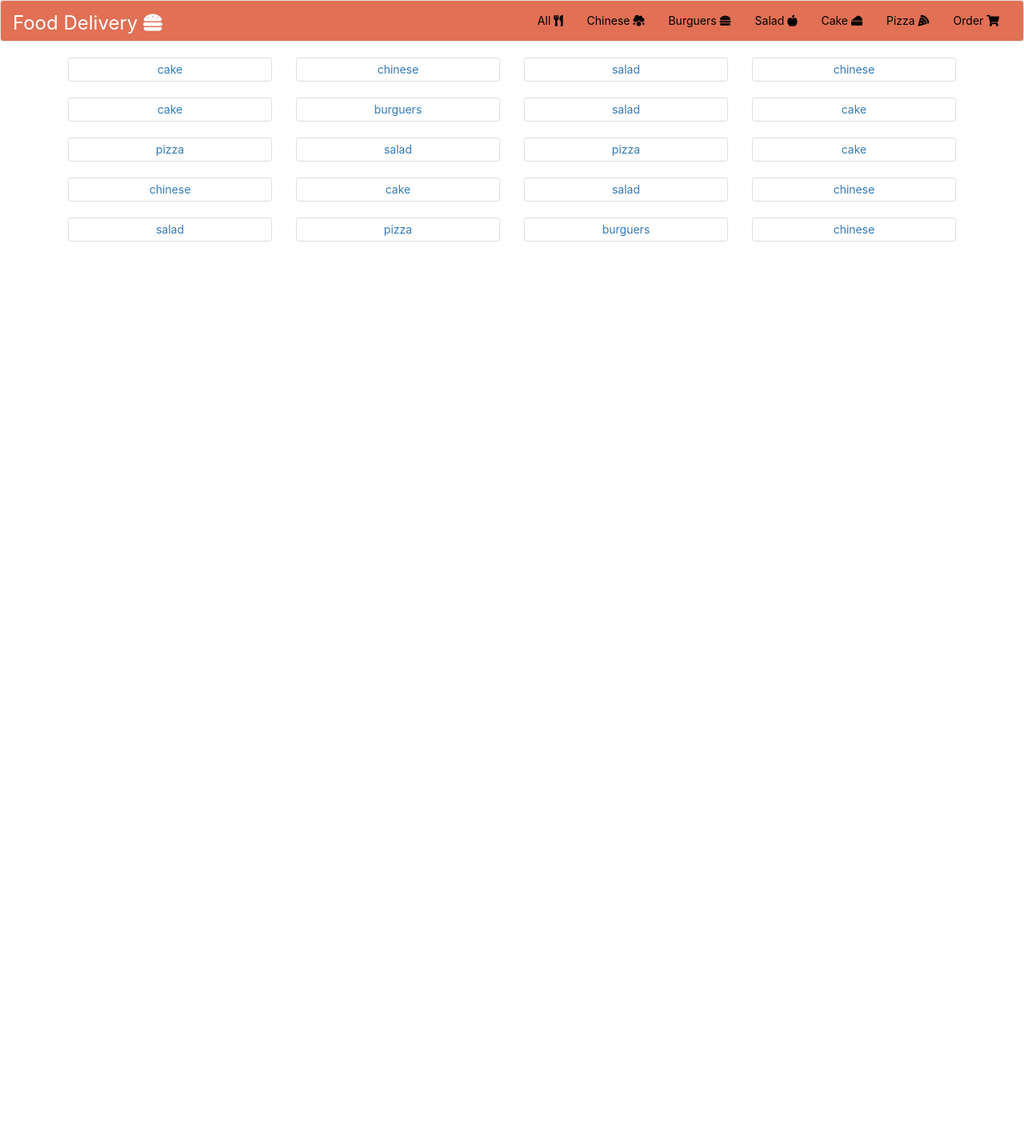
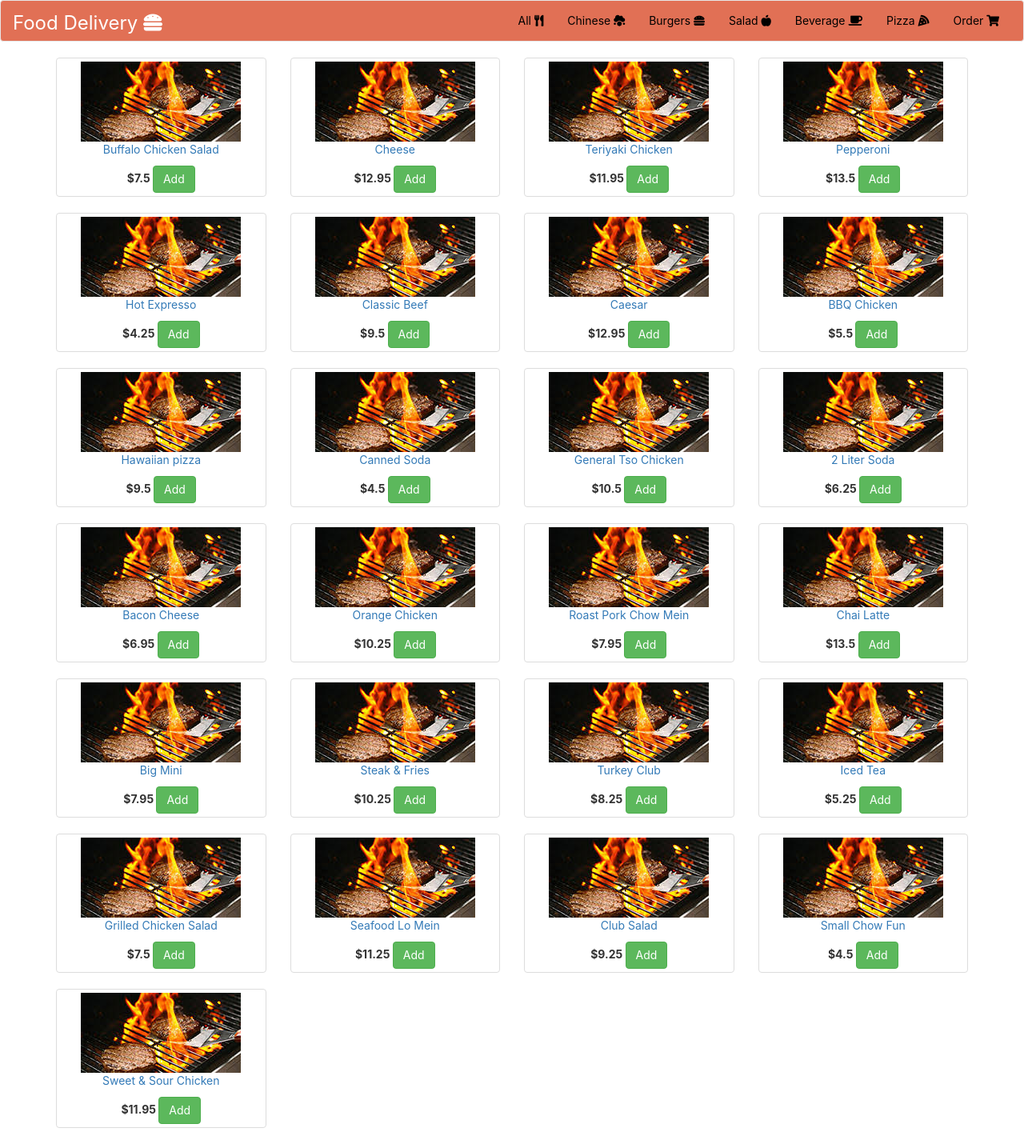
Before and after one commit to matheusjustino/upplify-frontend, a React (Create React App) app: page / in a window 1280 px wide. Shown: the whole page at 80% size. Before the commit the page ends 800 px from the top, so only its background shows below. Built offline with nearby package versions, Linux system fonts and the light colour scheme; data requests are answered from the project's data file.

Commit message:
filter items by cuisine

```diff
--- a/package.json
+++ b/package.json
@@ -11,6 +11,7 @@
     "@types/react-router-dom": "^4.3.4",
     "bootstrap": "^4.3.1",
     "jquery": "^3.4.1",
+    "json-server": "^0.15.0",
     "popper.js": "^1.15.0",
     "react": "^16.9.0",
     "react-bootstrap": "^1.0.0-beta.10",
@@ -20,6 +21,7 @@
   },
   "scripts": {
     "start": "react-scripts start",
+    "dev": "(cd src && cd .. && json-server public/db.json --port 3001) && json-server public/db.json --port 3001",
     "build": "react-scripts build",
     "test": "react-scripts test",
     "eject": "react-scripts eject"
--- /dev/null
+++ b/public/db.json
@@ -0,0 +1,179 @@
+{
+	"food": [
+		{
+			"id": "49642c9a-1155-46c0-9ef1-a8e4a6a08d41",
+			"title": "Buffalo Chicken Salad",
+			"price": 7.50,
+			"cuisine": "salad",
+			"sku": "images"
+		},
+		{
+			"id": "4c2404b8-4ef5-4dce-babd-5b67f57fb39e",
+			"title": "Cheese",
+			"price": 12.95,
+			"cuisine": "pizza",
+			"sku": "images"
+		},
+		{
+			"id": "1f4ff66d-cd4d-4ed6-8006-7fb89acf7d51",
+			"title": "Teriyaki Chicken",
+			"price": 11.95,
+			"cuisine": "chinese",
+			"sku": "images"
+		},
+		{
+			"id": "1fdd6457-34f4-4026-adc1-7df19e52777a",
+			"title": "Pepperoni",
+			"price": 13.50,
+			"cuisine": "pizza",
+			"sku": "images"
+		},
+		{
+			"id": "ca1da03e-679d-4b2f-a018-d153b1bb0c17",
+			"title": "Hot Expresso",
+			"price": 4.25,
+			"cuisine": "beverage",
+			"sku": "images"
+		},
+		{
+			"id": "19bf3107-2971-423b-a927-c6cb8f9cfb89",
+			"title": "Classic Beef",
+			"price": 9.50,
+			"cuisine": "Burgers",
+			"sku": "images"
+		},
+		{
+			"id": "b93bd032-0b82-4676-91a5-05f770feddc0",
+			"title": "Caesar",
+			"price": 12.95,
+			"cuisine": "salad",
+			"sku": "images"
+		},
+		{
+			"id": "3a472318-025c-49fb-a8d0-372ba8d5388c",
+			"title": "BBQ Chicken",
+			"price": 5.50,
+			"cuisine": "pizza",
+			"sku": "images"
+		},
+		{
+			"id": "5gr72318-025c-efa9-4379-372baa4g38zw",
+			"title": "Hawaiian pizza",
+			"price": 9.50,
+			"cuisine": "pizza",
+			"sku": "images"
+		},
+		{
+			"id": "c74d8225-7a5d-4d50-9a7b-09cd6e30c1a9",
+			"title": "Canned Soda",
+			"price": 4.50,
+			"cuisine": "beverage",
+			"sku": "images"
+		},
+		{
+			"id": "ee251f63-efa9-4379-a57b-d5120b03f1c7",
+			"title": "General Tso Chicken",
+			"price": 10.50,
+			"cuisine": "chinese",
+			"sku": "images"
+		},
+		{
+			"id": "c0a52421-d081-497d-af26-acaffbb2ba50",
+			"title": "2 Liter Soda",
+			"price": 6.25,
+			"cuisine": "beverage",
+			"sku": "images"
+		},
+		{
+			"id": "d0111f15-30f1-4e30-885d-361a3698d28f",
+			"title": "Bacon Cheese",
+			"price": 6.95,
+			"cuisine": "Burgers",
+			"sku": "images"
+		},
+		{
+			"id": "b5500b82-c60a-4c12-9645-7ebca78b5e72",
+			"title": "Orange Chicken",
+			"price": 10.25,
+			"cuisine": "chinese",
+			"sku": "images"
+		},
+		{
+			"id": "1e8bc522-10dd-4d4a-9544-b5b58415c810",
+			"title": "Roast Pork Chow Mein",
+			"price": 7.95,
+			"cuisine": "chinese",
+			"sku": "images"
+		},
+		{
+			"id": "083112eb-6414-4611-aeee-fc73dbe1db0d",
+			"title": "Chai Latte",
+			"price": 13.50,
+			"cuisine": "beverage",
+			"sku": "images"
+		},
+		{
+			"id": "90a4d500-4ba9-4d6a-b45f-5b05c44f1c53",
+			"title": "Big Mini",
+			"price": 7.95,
+			"cuisine": "Burgers",
+			"sku": "images"
+		},
+		{
+			"id": "a56a19e5-1734-4cf3-ae65-c784e89f881b",
+			"title": "Steak & Fries",
+			"price": 10.25,
+			"cuisine": "Burgers",
+			"sku": "images"
+		},
+		{
+			"id": "d978f89d-cfc9-43ae-9117-190e54d77542",
+			"title": "Turkey Club",
+			"price": 8.25,
+			"cuisine": "Burgers",
+			"sku": "images"
+		},
+		{
+			"id": "ae859887-bd68-4670-aba7-69b1c2306aef",
+			"title": "Iced Tea",
+			"price": 5.25,
+			"cuisine": "beverage",
+			"sku": "images"
+		},
+		{
+			"id": "9c5909cf-cc27-4966-9a1f-606d6c84e15c",
+			"title": "Grilled Chicken Salad",
+			"price": 7.50,
+			"cuisine": "salad",
+			"sku": "images"
+		},
+		{
+			"id": "2e740be7-6412-498e-bd87-fb6893e68778",
+			"title": "Seafood Lo Mein",
+			"price": 11.25,
+			"cuisine": "chinese",
+			"sku": "images"
+		},
+		{
+			"id": "f80eeb0e-5d40-407a-96d8-dc2336d268c7",
+			"title": "Club Salad",
+			"price": 9.25,
+			"cuisine": "salad",
+			"sku": "images"
+		},
+		{
+			"id": "bba04376-582e-461b-8628-abce95cbdacc",
+			"title": "Small Chow Fun",
+			"price": 4.50,
+			"cuisine": "chinese",
+			"sku": "images"
+		},
+		{
+			"id": "09f184a9-11d3-4376-b2e9-0325eb75c8a0",
+			"title": "Sweet & Sour Chicken",
+			"price": 11.95,
+			"cuisine": "chinese",
+			"sku": "images"
+		}
+	]
+}
--- a/src/components/nav/Navbar.tsx
+++ b/src/components/nav/Navbar.tsx
@@ -1,70 +1,70 @@
 /* eslint-disable */
 import React from 'react';
-import NavItem from './NavItem';
+import Products from './Products';
+import Util from './Util';
 
 interface myProps { }
 interface myState {
-    renderItem: string,
-    itens: any,
-    bool: boolean
+    renderItems: string,
+    bool: boolean,
+    products?: any
 }
 export default class Navbar extends React.Component<myProps, myState> {
 
     constructor(props: myProps) {
         super(props);
         this.state = {
-            renderItem: "All",
-            itens: [{ p: 8, id: 0, name: 'cake' }, { p: 17, id: 1, name: 'chinese' }, { p: 4, id: 2, name: 'salad' }, { p: 20, id: 3, name: 'chinese' }, { p: 5, id: 4, name: 'cake' }, { p: 16, id: 5, name: 'burguers' }, { p: 0, id: 6, name: 'salad' }, { p: 2, id: 7, name: 'cake' }, { p: 3, id: 8, name: 'pizza' }, { p: 2, id: 9, name: 'salad' }, { p: 4, id: 10, name: 'pizza' }, { p: 11, id: 11, name: 'cake' }, { p: 20, id: 12, name: 'chinese' }, { p: 5, id: 13, name: 'cake' }, { p: 1, id: 14, name: 'salad' }, { p: 14, id: 15, name: 'chinese' }, { p: 11, id: 16, name: 'salad' }, { p: 4, id: 17, name: 'pizza' }, { p: 1, id: 18, name: 'burguers' }, { p: 5, id: 19, name: 'chinese' }],
-            bool: true
+            renderItems: "All",
+            bool: true,
+            products: []
         }
-        this.printItem = this.printItem.bind(this);
+        this.renderItems = this.renderItems.bind(this);
     }
 
-    async openSideBar() {
+    async componentDidMount() {
+        const initItems = await Util.getAllItems();
+        this.setState({
+            products: initItems
+        });
+    }
+
+    handleAddToCart() {
+
+    }
+
+    openSideBar() {
         let mySidebar: any = document.getElementById("mySidebar");
         if (this.state.bool) {
             mySidebar.style.width = "300px";
-            await this.setState({ bool: !this.state.bool });
+            this.setState({ bool: !this.state.bool });
         } else {
             mySidebar.style.width = "0px";
-            await this.setState({ bool: !this.state.bool });
+            this.setState({ bool: !this.state.bool });
         }
     }
 
-    async closeSideBar() {
+    closeSideBar() {
         let mySidebar: any = document.getElementById("mySidebar");
         mySidebar.style.width = "0px";
-        await this.setState({ bool: !this.state.bool });
+        this.setState({ bool: !this.state.bool });
     }
 
-    async printItem(e: string) {
-        await this.setState({ renderItem: e });
-    }
-
-    renderItens() {
-        if (this.state.renderItem === "All") {
-            return this.state.itens.map((i: { id: number; name: string; }) => {
-                return (
-                    <div key={i.id} className="col-md-3 col-lg-3 col-sm-3 col-xs-6">
-                        <div className="thumbnail text-center">
-                            <a onClick={() => addItem(i)} href="#">{i.name}</a>
-                        </div>
-                    </div>
-                );
+    async renderItems(e: string) {
+        await this.setState({ renderItems: e });
+        if (e === "All") {
+            const getAll = await Util.getAllItems();
+            this.setState({
+                products: getAll
             });
+            return;
         } else {
-            console.log(this.state.renderItem)
-            return this.state.itens.map((i: { name: string; id: number; }) => {
-                if (i.name === this.state.renderItem) return (
-                    <div key={i.id} className="col-md-3 col-lg-3 col-sm-3 col-xs-6">
-                        <div className="thumbnail text-center">
-                            <a onClick={() => addItem(i)} href="#">{i.name}</a>
-                        </div>
-                    </div>
-                );
+            const filteredItems = await Util.getFilteredItems(e);
+            this.setState({
+                products: filteredItems
             });
         }
     }
+
 
     render() {
         return (
@@ -80,12 +80,12 @@ export default class Navbar extends React.Component<myProps, myState> {
                     </div>
                     <div className="collapse navbar-collapse" id="nav-collapse">
                         <ul className="nav navbar-nav">
-                            <li><a onClick={(event: any) => this.printItem('All')} href="#">All <i className="fas fa-utensils"></i></a></li>
-                            <li><a onClick={(event: any) => this.printItem('chinese')} href="#">Chinese <i className="fas fa-cloud-meatball"></i></a></li>
-                            <li><a onClick={(event: any) => this.printItem('burguers')} href="#">Burguers <i className="fas fa-hamburger"></i></a></li>
-                            <li><a onClick={(event: any) => this.printItem('salad')} href="#">Salad <i className="fas fa-apple-alt"></i></a></li>
-                            <li><a onClick={(event: any) => this.printItem('cake')} href="#">Cake <i className="fas fa-cheese"></i></a></li>
-                            <li><a onClick={(event: any) => this.printItem('pizza')} href="#">Pizza <i className="fas fa-pizza-slice"></i></a></li>
+                            <li><a onClick={(event: any) => this.renderItems('All')} href="#">All <i className="fas fa-utensils"></i></a></li>
+                            <li><a onClick={(event: any) => this.renderItems('chinese')} href="#">Chinese <i className="fas fa-cloud-meatball"></i></a></li>
+                            <li><a onClick={(event: any) => this.renderItems('Burgers')} href="#">Burgers <i className="fas fa-hamburger"></i></a></li>
+                            <li><a onClick={(event: any) => this.renderItems('salad')} href="#">Salad <i className="fas fa-apple-alt"></i></a></li>
+                            <li><a onClick={(event: any) => this.renderItems('beverage')} href="#">Beverage <i className="fas fa-coffee"></i></a></li>
+                            <li><a onClick={(event: any) => this.renderItems('pizza')} href="#">Pizza <i className="fas fa-pizza-slice"></i></a></li>
                             <li><a onClick={() => this.openSideBar()} href="#">Order <i className="fas fa-shopping-cart"></i></a></li>
                         </ul>
                     </div>
@@ -95,7 +95,9 @@ export default class Navbar extends React.Component<myProps, myState> {
                     <a href="#">Carrinho</a>
                 </div>
                 <div className="container">
-                    {this.renderItens()}
+                    <div>
+                        <Products products={this.state.products}></Products>
+                    </div>
                 </div>
             </div>
         );
--- /dev/null
+++ b/src/components/nav/Products.tsx
@@ -0,0 +1,31 @@
+import React from 'react';
+import Util from './Util';
+
+interface myProps { }
+
+export default class Products extends React.Component<any> {
+    render() {
+        const productItems = this.props.products.map((product: any) =>
+            <div key={product.id} className="col-lg-3 col-md-3 col-sm-4">
+                <div className="thumbnail text-center">
+                    <a href={`#${product.id}`} onClick={(e:any) => {this.props.handleAddToCard(e, product)}}>
+                        <img src={require('./images.jpg')} alt={product.title} />
+                        <p>
+                            {product.title}
+                        </p>
+                    </a>
+                    <div>
+                        <b>{Util.formatCurrency(product.price)}</b>
+                        <button className="btn btn-success" onClick={(e:any) => {this.props.handleAddToCard(e, product)}}>Add</button>
+                    </div>
+                </div>
+            </div>
+        );
+
+        return (
+            <div className="row">
+                {productItems}
+            </div>
+        );
+    }
+}
--- /dev/null
+++ b/src/components/nav/Util.tsx
@@ -0,0 +1,23 @@
+export default {
+    formatCurrency: function (num: Number) {
+        return "$" + Number(num.toFixed(2)).toLocaleString() + " ";
+    },
+    getAllItems: () => {
+        return fetch("http://localhost:3001/food").then(res => {
+            return res.json();
+        });
+    },
+    getFilteredItems: function (filter: string) {
+        return fetch("http://localhost:3001/food").then(res => {
+            return res.json();
+        }).then(items => {
+            let newFilteredProducts: any = [];
+            for (let i = 0; i < items.length; i++) {
+                if (items[i].cuisine === filter) {
+                    newFilteredProducts.push(items[i]);
+                }
+            }
+            return newFilteredProducts;
+        });
+    }
+}
```
Also changed, not shown: src/components/nav/Basket.tsx (added, +9 -0 lines), src/components/nav/images.jpg (added), 1 other file (tests, documents, lock files or other folders).
